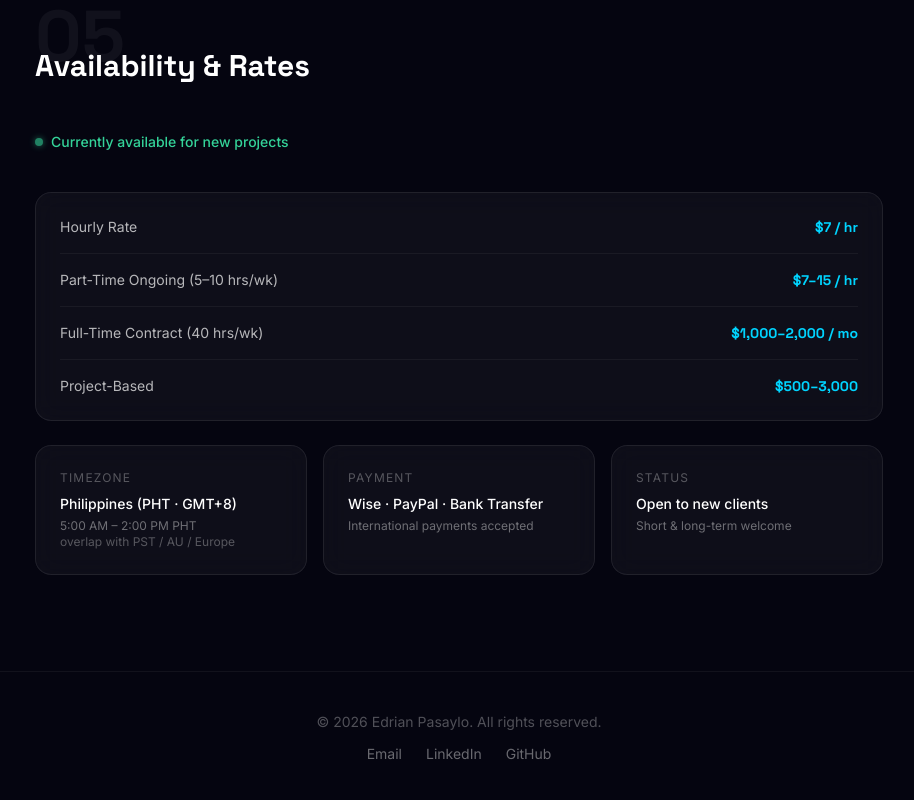
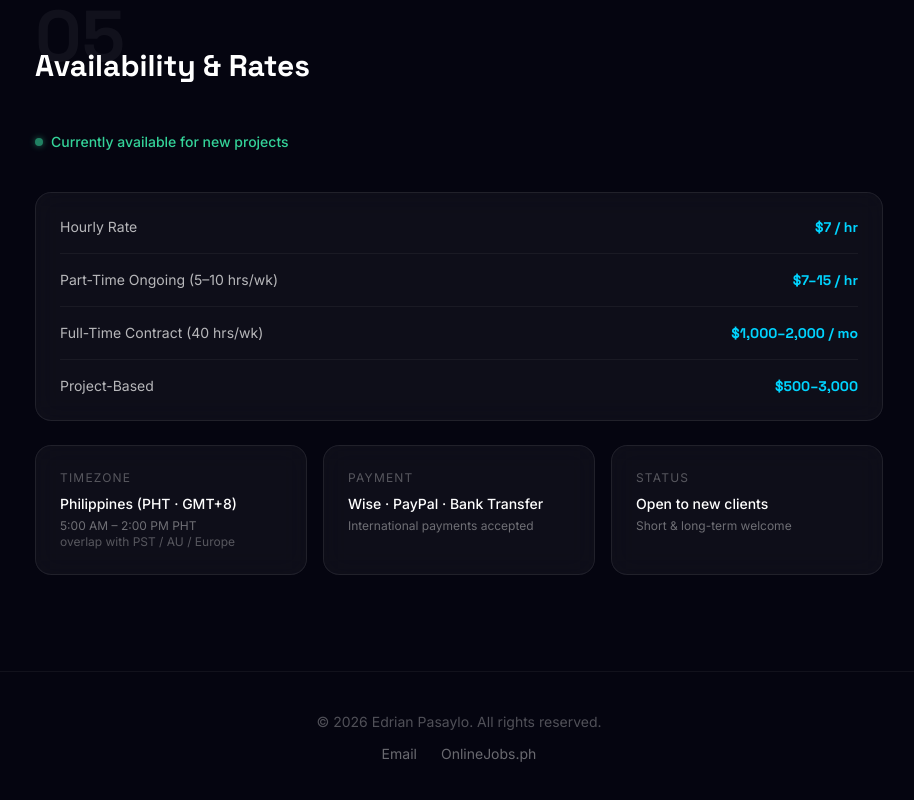
Before and after one commit to eeexde/edrian, a React (Vite) app: page / in a window 1280 px wide. Shown: the part 4656-5456 px from the top of the page, without its empty margins (181-1095 px from the left). Built offline with nearby package versions, Linux system fonts and the light colour scheme.

Commit message:
fix: update contact links — correct email, add OnlineJobs.ph, remove GitHub and LinkedIn

```diff
--- a/src/components/Footer.jsx
+++ b/src/components/Footer.jsx
@@ -10,22 +10,18 @@ export default function Footer() {
       </p>
       <div className="flex items-center justify-center gap-6">
         <a
-          href="mailto:edrianpasaylo@gmail.com"
+          href="mailto:pasaylo.ed03@gmail.com"
           className="text-white/40 hover:text-cyan-400 text-sm transition-colors duration-200"
         >
           Email
         </a>
         <a
-          href="https://linkedin.com/in/edrian-pasaylo"
+          href="https://www.onlinejobs.ph/jobseekers/info/4228054"
+          target="_blank"
+          rel="noopener noreferrer"
           className="text-white/40 hover:text-cyan-400 text-sm transition-colors duration-200"
         >
-          LinkedIn
-        </a>
-        <a
-          href="https://github.com/edrian"
-          className="text-white/40 hover:text-cyan-400 text-sm transition-colors duration-200"
-        >
-          GitHub
+          OnlineJobs.ph
         </a>
       </div>
     </footer>
```
